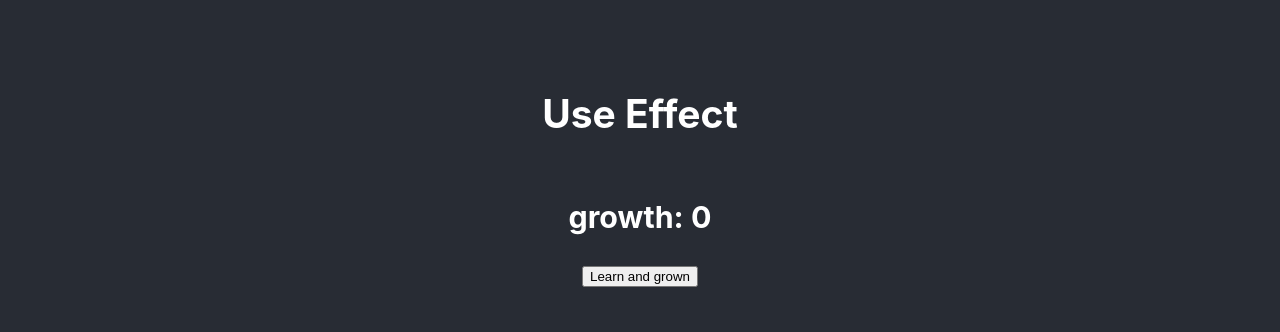
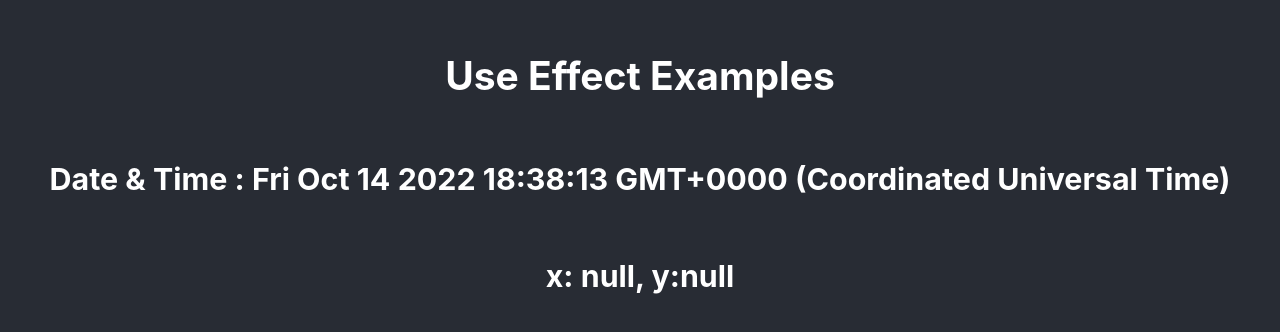
Before and after one commit to vanessabau/react-hooks-use-effect, a React (Create React App) app: page / in a window 1280 px wide. Shown: the part 228-560 px from the top of the page. Built offline with nearby package versions, Linux system fonts and the light colour scheme.

Commit message:
added useEffect with timeout and with mousemove

```diff
--- a/src/App.js
+++ b/src/App.js
@@ -1,55 +1,46 @@
 import React, {useState, useEffect} from 'react';
 import './App.css';
 
-let born = false;
+const initXY ={
+  x: null,
+  y: null
+}
 
 function App() {
-  const [growth, setGrowth] = useState(0);
-  const [nirvana, setNirvana] = useState(false);
+  const [time, setTime] = useState(Date);
+const [xy, setXY] = useState(initXY);
 
-  // Runs on first render
   useEffect(()=>{
-    console.log("I am born")
-  }, []);
+    let handle = setInterval(()=>{
+      setTime(Date)
+    }, 1000);
 
-  // Runs on initial mount and every update
-  useEffect(()=>{
-    console.log("make mistake and learn")
-
-    if(growth > 70){
-      setNirvana(true);
-    }
-    return function cleanup(){
-      console.log("cleanup after mistakes");
+    //Cleanup after update
+    return () =>{
+      clearInterval(handle);
     }
   })
 
-  // Does not run on initial mount but DOES run on every update
+  function mousemoveHandle(e){
+    setXY({
+      x:e.clientX,
+      y:e.clientY
+    })
+  }
+
   useEffect(()=>{
-    if(born){
-      console.log("I am alive")
-    }else{
-      born = true
+    window.addEventListener("mousemove", mousemoveHandle)
+    return () =>{
+      window.removeEventListener("mousemove", mousemoveHandle)
     }
-  })
-
-  //Runs when Nirvana changes
-  useEffect(()=>{
-    if(born){
-      document.title = "Nirvana attained"
-    }
-  }, [nirvana])
-
-  const growHandle =() =>{
-    setGrowth(growth + 10)
-  }
+  },)
 
   return (
     <div className="App">
       <header className="App-header">
-        <h2>Use Effect</h2>
-        <h3>growth: {growth}</h3>
-        <button onClick={growHandle}>Learn and grown</button>
+        <h2>Use Effect Examples</h2>
+        <h3>Date & Time : {time}</h3>
+        <h3>{`x: ${xy.x}, y:${xy.y}`}</h3>
       </header>
     </div>
   );
```
Also changed, not shown: src/App-First-useEffect.js (added, +63 -0 lines), src/App-Set-Interval.js (added, +28 -0 lines).
